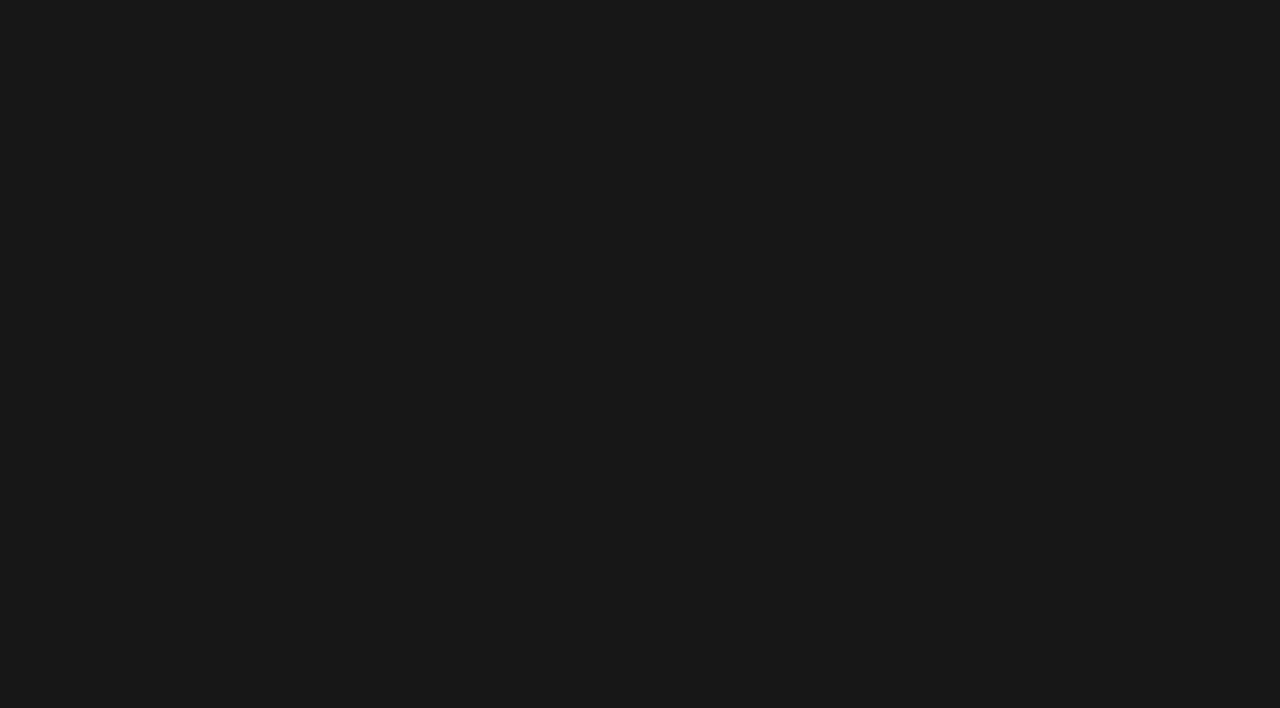
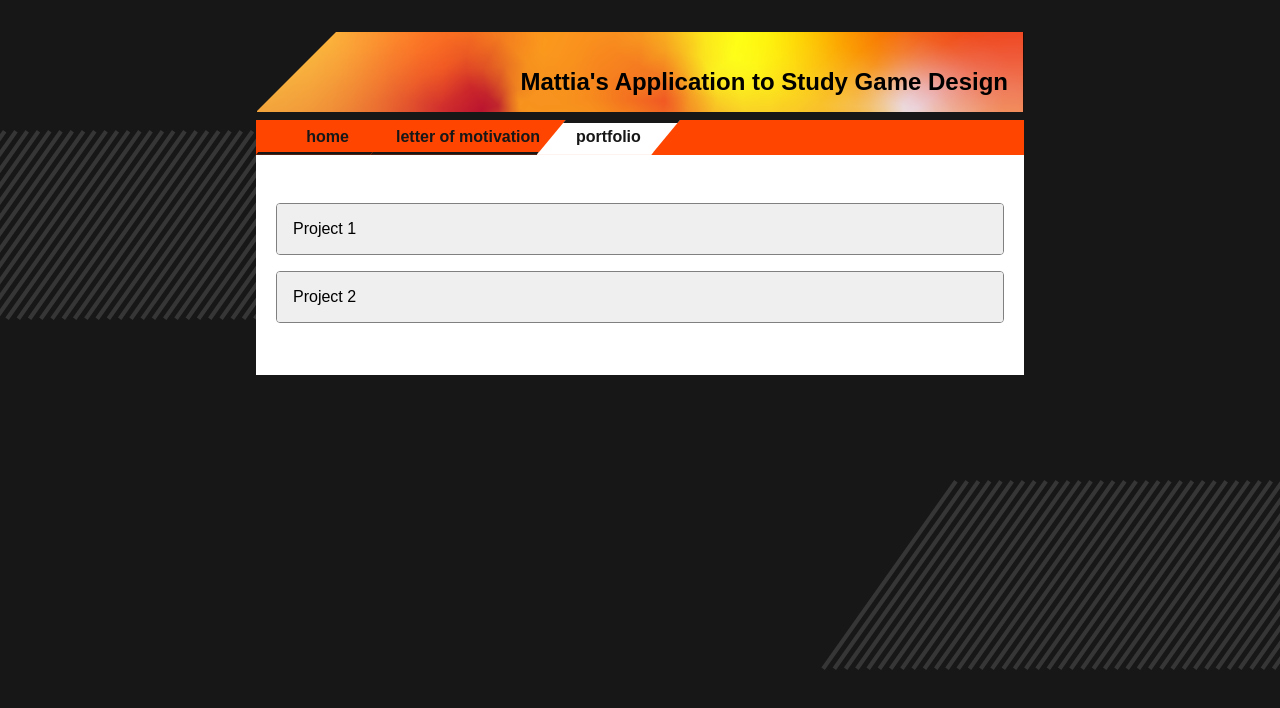
Before and after one commit to mattialeonetti/Portfolio, a Vue app in the folder website/: page /portfolio in a window 1280 px wide. Before the commit this address had no page. Shown: the top 708 px of the page. Built offline with nearby package versions, Linux system fonts and the light colour scheme.

Commit message:
Add Portfolio page

```diff
--- a/website/src/assets/documents/letter_of_motivation.md
+++ b/website/src/assets/documents/letter_of_motivation.md
@@ -12,9 +12,9 @@ As for my next project at Helbling, I developed an application for taking and ma
 
 In October 2025, I started work on my bachelor’s thesis which is due in April. I am writing a paper on the usability of applications that are used to configure neuromorphic hardware (those are analog chips that compute using silicon neurons, [cool stuff](https://www.ini.uzh.ch/en/research/groups/ncs/research/Neuromorphic-Processors.html) at the department of neuroinformatics at UZH. For my thesis I have analyzed issues with previous applications, developed possible solutions for those issues, and am now about to conduct a comparative structured observation study to evaluate my improvements’ effectiveness. I believe that the last six months of reading human-computer interactions literature and designing an application with usability as a focus will prove invaluable as a game designer and that the experience in conducting a rigorous empirical study and literature review will be very helpful for future research projects.
 
-I am confident in my abilities as a software developer and that I could pursue that career path successfully. However, while working as a software developer, I missed the human-centric approach that is present in design. Especially while developing the applications for my bachelor’s thesis, I realized how much I enjoy the process of designing user experiences. From that point on, I was certain that I wanted to pursue a master’s degree in a discipline which borders on software but focuses on good design and human-machine interactions and takes the societal impact of software into account. While I can still become a much better and more specialized software developer and learn more about project management, I am most interested in becoming a better designer. I also want to pursue a master’s degree that would open more varied job opportunities, rather than simply higher paying software positions – especially if those jobs allowed me to express myself creatively.
+I am confident in my abilities as a software developer and that I could pursue that career path successfully. However, while working as a software developer, I missed the human-centric approach that is present in design. Especially while developing the applications for my bachelor’s thesis, I realized how much I enjoy the process of designing user experiences. From that point on, I was certain that I wanted to pursue a master’s degree in a discipline which borders on software but focuses on good design and human-machine interactions and takes the societal impact of software into account. While I can still become a much better and more specialized software developer and learn more about project management, I am most interested in becoming a better designer. I also want to seek a master’s degree that would open more varied job opportunities, rather than simply higher paying software positions – especially if those jobs allowed me to express myself creatively.
 
-While I work very efficiently on projects at university and in my jobs, structuring my free time to complete projects on my own has been a challenge. That is why, even though I have had fleshed out, attainable ideas for games for years, I do not have any finished games ready to present in my portfolio. I have now realized to pursue my dream of making games and pursuing a creative profession, I have to make it my full-time center focus. For my portfolio, I quickly implemented a simple (and very derivative) mobile game idea in the form of an infinite minesweeper game and embedded the game into a fully custom-designed website. Besides working on my bachelor’s thesis and my part-time job, I did not have time to craft a more original work. However, the game and website prove my abilities to quickly and efficiently sketch out game ideas (you can check the git history) and design a user experience and visual look that is coherent with the game’s mechanics and cultural heritage.
+While I work very efficiently on projects at university and in my jobs, structuring my free time to complete projects on my own has been a challenge. That is why, even though I have had fleshed out, attainable ideas for games for years, I do not have any finished games ready to present in my portfolio. I have now realized to realize my dream of making games and pursuing a creative profession, I have to make it my full-time center focus. For my portfolio, I quickly implemented a simple (and very derivative) mobile game idea in the form of an infinite minesweeper game and embedded the game into a fully custom-designed website. Besides working on my bachelor’s thesis and my part-time job, I did not have time to craft a more original work. However, the game and website prove my abilities to quickly and efficiently sketch out game ideas (you can check the git history) and design a user experience and visual look that is coherent with the game’s mechanics and cultural heritage.
 
 I am confident that I want to become a game developer and aware that it is not an easy industry to get a foothold in. Working on the game and website, I enjoyed myself a lot, and I am sure that applying for game design is the right choice for me. I want to deepen my technical knowledge, learn new tools, especially in 3D design, do in-depth research into game mechanics, make creative work my main focus and most importantly become a better designer. The game design master program matches these wishes perfectly.
 The lateral career move from software to game design uniquely suits me for pairing up with students with a more design-centric formation. I have proven technical, organizational and analytical experience. Combined with my motivation to learn new skills and become a better designer, and my friendly, enthusiastic and good-natured personality, this makes me a perfect fit for the game design master at ZHdK.
--- a/website/src/router/index.js
+++ b/website/src/router/index.js
@@ -3,6 +3,7 @@ import Game from '../views/Game.vue'
 import Home from '@/views/Home.vue'
 import HomeIntro from '@/views/HomeIntro.vue'
 import Motivation from '@/views/Motivation.vue'
+import Portfolio from '@/views/Portfolio.vue'
 
 const router = createRouter({
   history: createWebHistory(import.meta.env.BASE_URL),
@@ -12,7 +13,8 @@ const router = createRouter({
       component: Home,
       children: [
         { path: '', name: 'home', component: HomeIntro },
-        { path: 'motivation', name: 'motivation', component: Motivation }
+        { path: 'motivation', name: 'motivation', component: Motivation },
+        { path: 'portfolio', name: 'portfolio', component: Portfolio }
       ],
     },
     { path: '/infinisweeper', name: 'infinisweeper', component: Game },
--- a/website/src/views/Home.vue
+++ b/website/src/views/Home.vue
@@ -2,13 +2,13 @@
     <div class="home-bg">
         <div class="page">
             <div class="header">
-                <h1 class="title">Mattia's application to study game design</h1>
+                <h1 class="title">Mattia's Application to Study Game Design</h1>
             </div>
             <div class="menu-container">
                 <nav class="menu">
-                    <RouterLink to="/" class="menu-link" active-class="active" exact-active-class="active">Home</RouterLink>
-                    <RouterLink to="/motivation" class="menu-link" active-class="active">Letter of Motivation</RouterLink>
-                    <RouterLink to="/infinisweeper" class="menu-link" active-class="active">Infinisweeper</RouterLink>
+                    <RouterLink to="/" class="menu-link" active-class="active" exact-active-class="active">home</RouterLink>
+                    <RouterLink to="/motivation" class="menu-link" active-class="active">letter of motivation</RouterLink>
+                    <RouterLink to="/portfolio" class="menu-link" active-class="active">portfolio</RouterLink>
                 </nav>
             </div>
             <section class="content-slot">
@@ -82,7 +82,7 @@
     flex-direction: column;
     margin-top: 2rem;
     height: 70%;
-    width: 50%;
+    width: 60%;
     text-align: left;
     margin-bottom: 2rem;;
 }
@@ -97,7 +97,7 @@
 
 .menu-link {
     --menu-bg: orangered;
-    --tab-height: 1.5rem;
+    --tab-height: 1.8rem;
     --tab-cut: var(--tab-height);
     position: relative;
     overflow: hidden;
--- /dev/null
+++ b/website/src/views/Portfolio.vue
@@ -0,0 +1,78 @@
+<template>
+    <div class="portfolio">
+        <div class="accordion">
+            <div class="accordion-item">
+                <button
+                    class="accordion-header"
+                    @click="toggleItem(0)"
+                    :class="{ active: activeIndex === 0 }"
+                >
+                    Project 1
+                </button>
+                <div class="accordion-content" v-show="activeIndex === 0">
+                    <p>Content for Project 1</p>
+                </div>
+            </div>
+
+            <div class="accordion-item">
+                <button
+                    class="accordion-header"
+                    @click="toggleItem(1)"
+                    :class="{ active: activeIndex === 1 }"
+                >
+                    Project 2
+                </button>
+                <div class="accordion-content" v-show="activeIndex === 1">
+                    <p>Content for Project 2</p>
+                </div>
+            </div>
+        </div>
+    </div>
+</template>
+
+<script setup>
+import { ref } from 'vue';
+
+const activeIndex = ref(null);
+
+const toggleItem = (index) => {
+    activeIndex.value = activeIndex.value === index ? null : index;
+};
+</script>
+
+
+<style scoped>
+.accordion {
+    max-width: 800px;
+    margin: 2rem auto;
+}
+
+.accordion-item {
+    margin-bottom: 1rem;
+    border: 1px solid grey;
+    border-radius: 4px;
+    overflow: hidden;
+}
+
+.accordion-header {
+    width: 100%;
+    padding: 1rem;
+    border: none;
+    text-align: left;
+    cursor: pointer;
+    font-size: 1rem;
+    transition: background 0.3s;
+}
+
+.accordion-header:hover {
+    background: whitesmoke;
+}
+
+.accordion-header.active {
+    border: grey solid 1px;
+}
+
+.accordion-content {
+    padding: 1rem;
+}
+</style>
```
